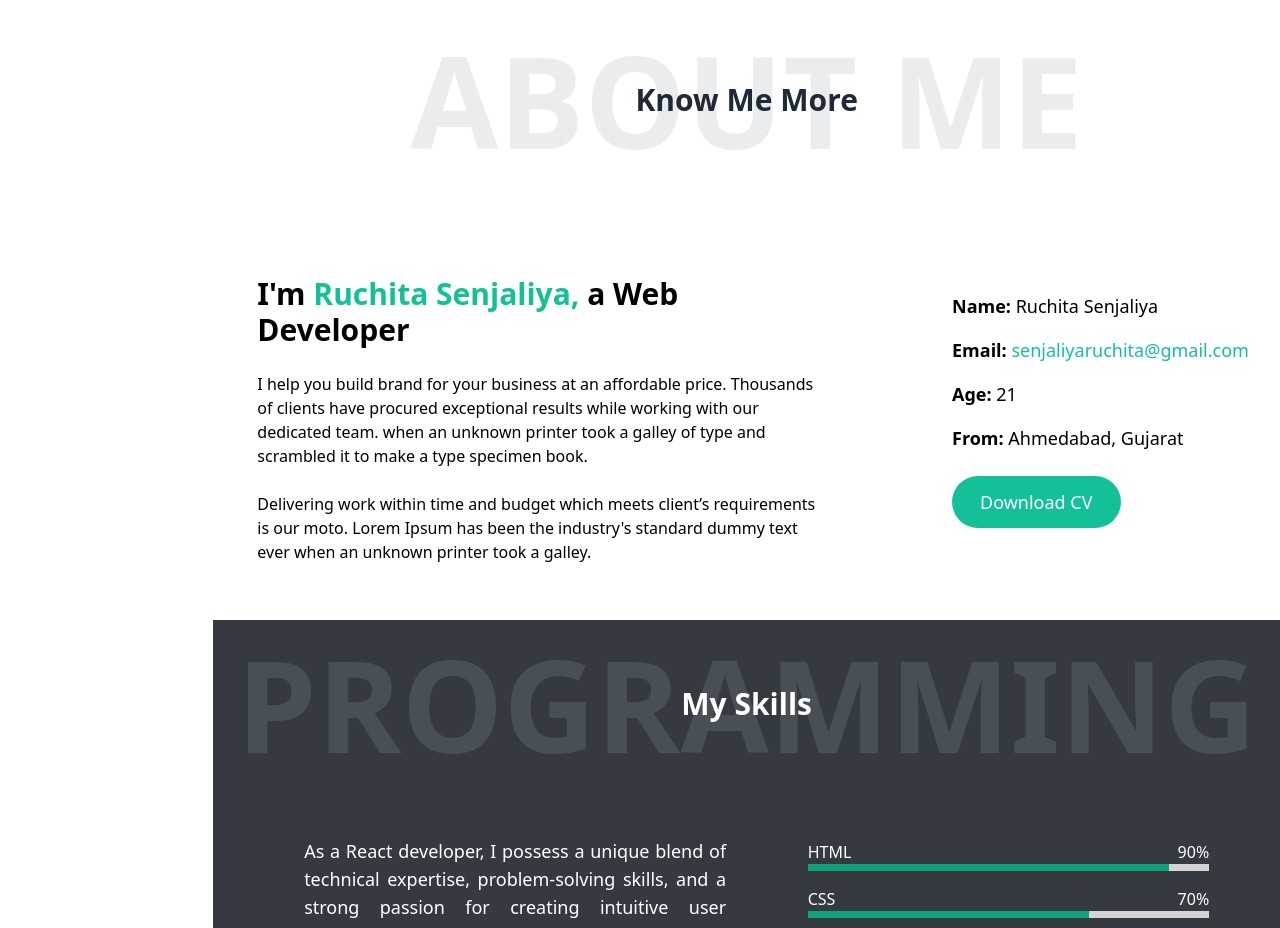
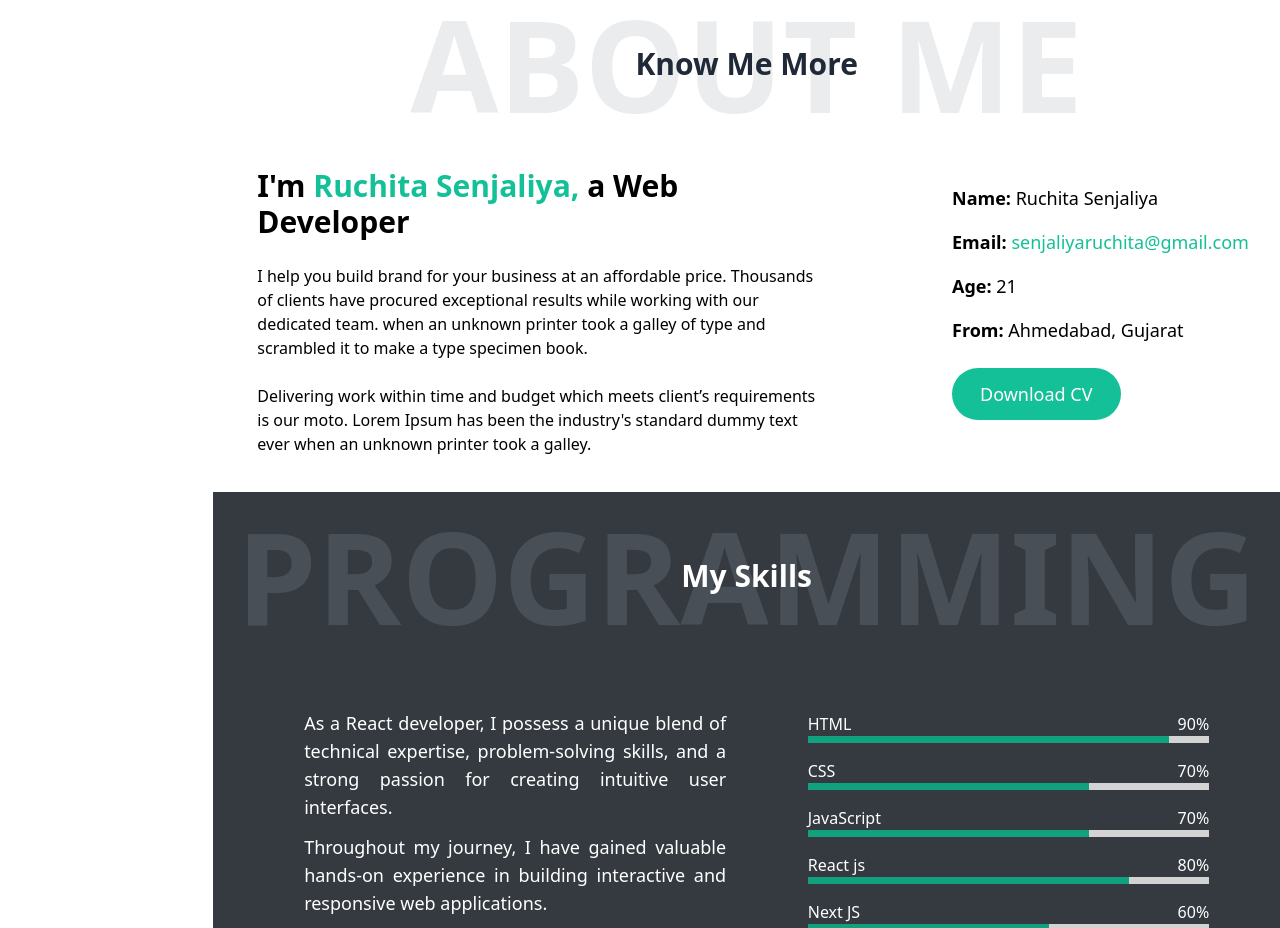
Before and after one commit to RuchitaSenjaliya001/Personal-Portfolio, a React (Vite) app: page / in a window 1280 px wide. Shown: the part 820-1748 px from the top of the page. Built offline with nearby package versions, Linux system fonts and the light colour scheme.

Commit message:
fix about page bug

```diff
--- a/src/components/About.jsx
+++ b/src/components/About.jsx
@@ -2,7 +2,7 @@ import resume from "../assets/resume.pdf";
 
 export default function About() {
     return (
-        <div className="flex flex-col justify-around py-5 h-[80vh]" id="about">
+        <div className="flex flex-col justify-around py-5" id="about">
             <div className="md:relative text-center ">
                 <h1 className="hidden md:block text-9xl w-full uppercase font-bold opacity-20 text-gray-400">
                     About Me
@@ -11,7 +11,7 @@ export default function About() {
                     Know Me More
                 </p>
             </div>
-            <div className="flex flex-col space-y-4 md:flex-row md:space-x-7 justify-between px-5 pt-10">
+            <div className="flex flex-col space-y-4 md:flex-row md:space-x-7 justify-between px-5 pt-10 pb-4">
                 <div className="md:w-[60%] space-y-6 lg:pl-6 md:px-5">
                     <h1 className="text-xl font-bold md:text-3xl">
                         I&apos;m <span className="text-[#14c097]">Ruchita Senjaliya,</span>{" "}
```
